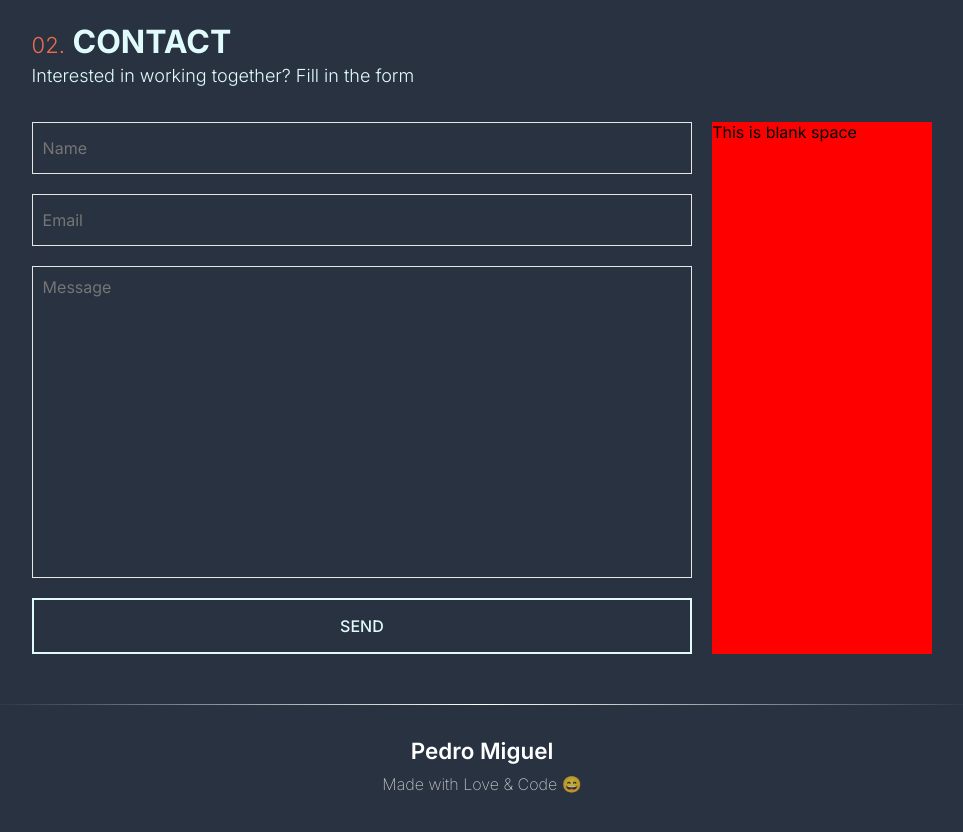
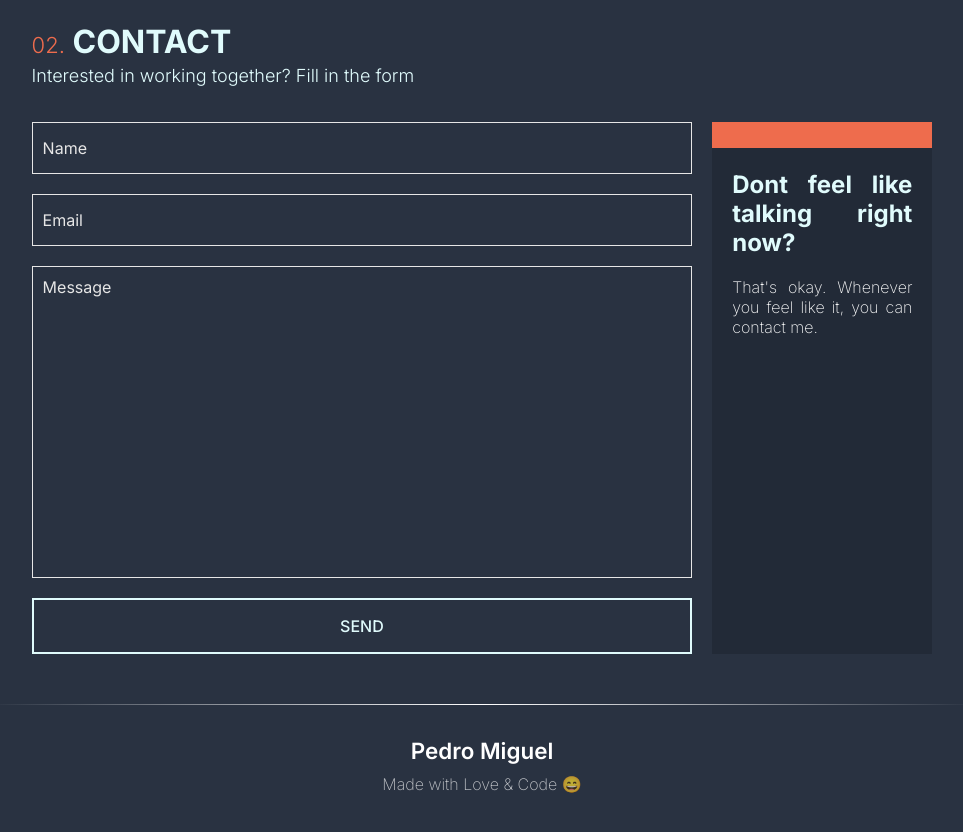
Before and after one commit to Pedro6Miguel/Portfolio, a React (Vite) app: page / in a window 1280 px wide. Shown: the part 1760-2592 px from the top of the page, without its empty margins (158-1121 px from the left). Built offline with nearby package versions, Linux system fonts and the light colour scheme.

Commit message:
Contact component update

```diff
--- a/package.json
+++ b/package.json
@@ -11,7 +11,7 @@
   "dependencies": {
     "react": "^18.2.0",
     "react-dom": "^18.2.0",
-    "react-icons": "^4.4.0",
+    "react-icons": "^4.6.0",
     "sass": "^1.54.9"
   },
   "devDependencies": {
--- a/src/App.css
+++ b/src/App.css
@@ -84,3 +84,7 @@ button::before {
 button:hover::before {
   height: 480%;
 }
+
+li {
+  list-style: none;
+}
--- a/src/sections/Contact/index.jsx
+++ b/src/sections/Contact/index.jsx
@@ -1,5 +1,6 @@
 import React from 'react'
 import styles from './styles.module.scss'
+import { IoMdMail } from "react-icons/io";
 
 function Contact() {
     return (
@@ -16,7 +17,8 @@ function Contact() {
                         <button>Send</button>
                     </form>
                     <div>
-                        This is blank space
+                        <h2>Dont feel like talking right now?</h2>
+                        <p>That's okay. Whenever you feel like it, you can contact me.</p>
                     </div>
                 </div>
             </div>
--- a/src/sections/Contact/styles.module.scss
+++ b/src/sections/Contact/styles.module.scss
@@ -48,6 +48,11 @@
                     color: rgb(230, 230, 230);
                 }
 
+                input::placeholder,
+                textarea::placeholder {
+                    color: rgb(230, 230, 230);
+                }
+
                 input:focus,
                 textarea:focus {
                     border: 1px solid var(--secondary);
@@ -61,7 +66,21 @@
             }
 
             div {
-                background-color: red;
+                border-top: 26px solid var(--secondary);
+                background-color: #222a37;
+
+                h2 {
+                    color: var(--tertiary);
+                    text-align: justify;
+                    margin: 22px 20px 0 20px;
+                }
+
+                p {
+                    margin: 20px 20px 0 20px;
+                    color: rgba(255, 255, 255, 0.976);
+                    text-align: justify;
+                    font-weight: 200;
+                }
             }
         }
     }
```
Also changed, not shown: 1 other file (tests, documents, lock files or other folders).
